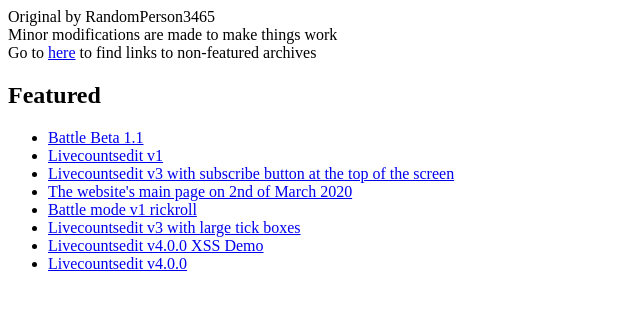
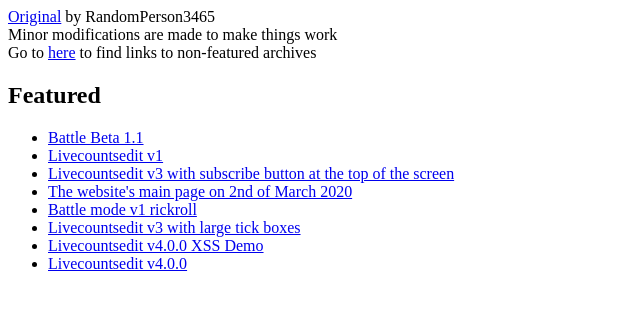
Before and after one commit to asdfugil/livecountsedit-archives, a plain HTML site: page index.html in a window 1280 px wide. Shown: the full height of the page, 0-640 px from the left. Drawn offline with Linux system fonts and the light colour scheme.

Commit message:
Update index.html

```diff
--- a/index.html
+++ b/index.html
@@ -7,7 +7,7 @@
     <meta name='viewport' content='width=device-width, initial-scale=1'>
 </head>
 <body>
-    Original by RandomPerson3465<br>
+    <a href="https://lcedit,github.io">Original</a> by RandomPerson3465<br>
     Minor modifications are made to make things work<br>
     Go to <a href="https://github.com/Assfugil/livecountsedit-archives/tree/master">here</a> to find links to non-featured archives
     <h2>Featured</h2>
```
